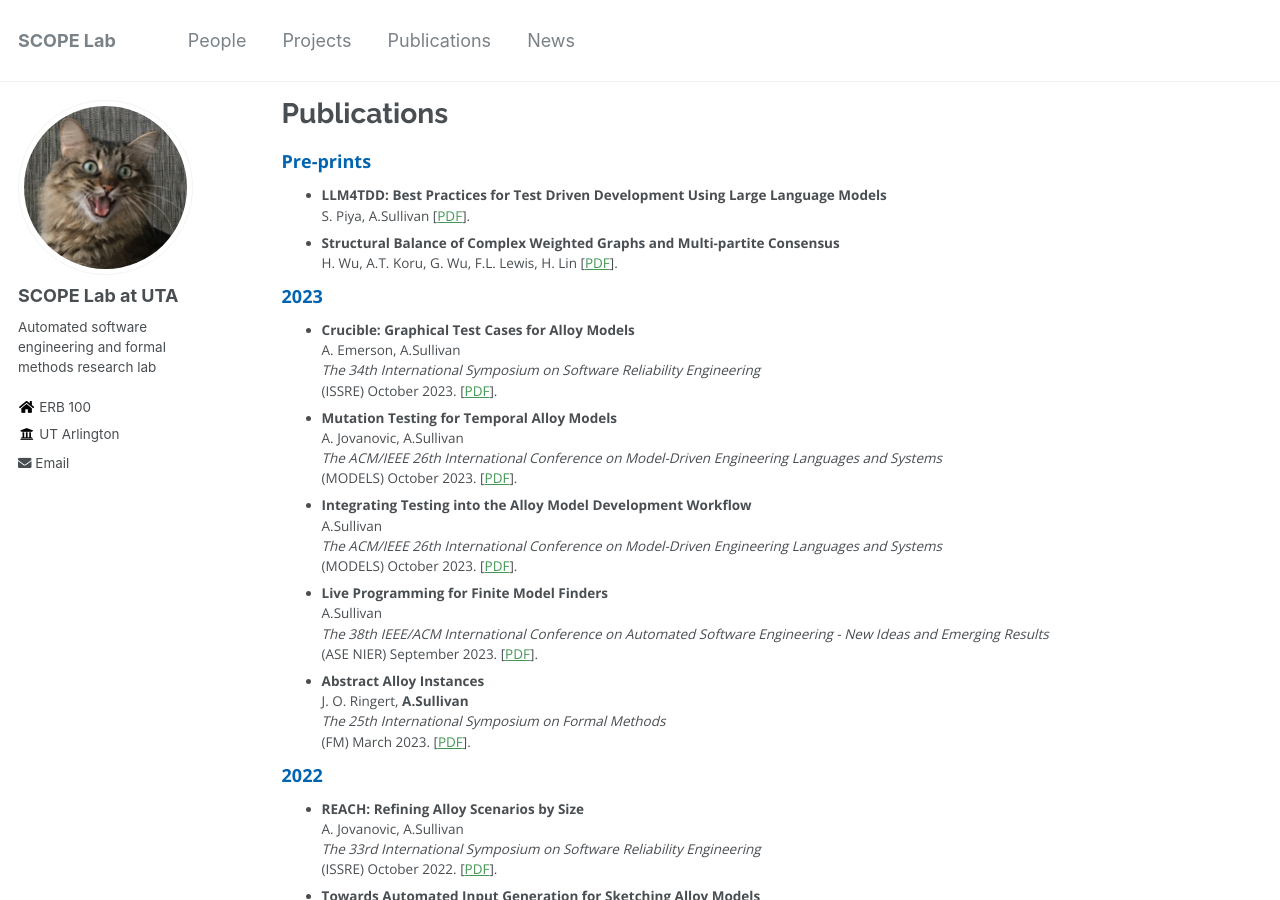
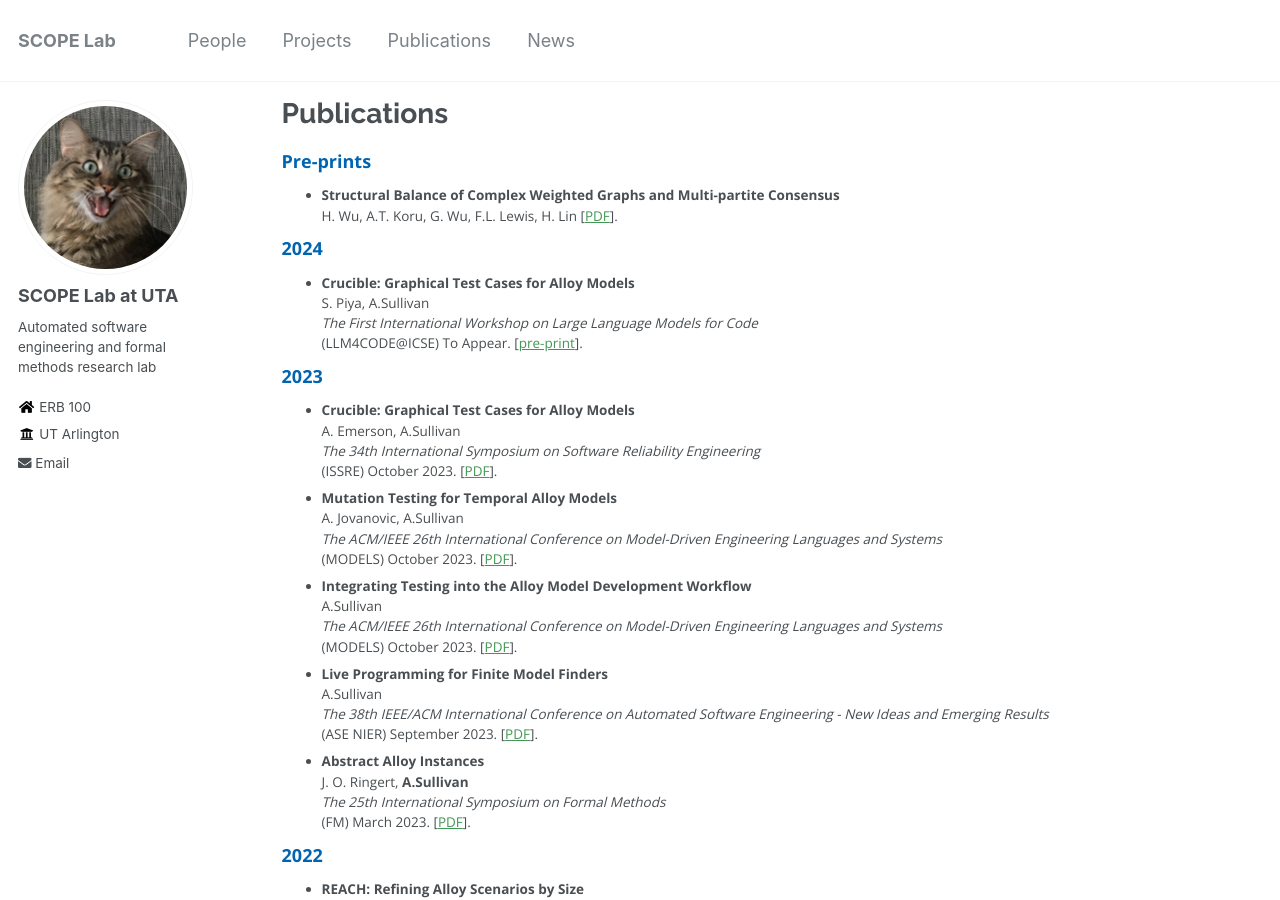
Before and after one commit to SCOPELabUTA/SCOPELabUTA.github.io, a Jekyll site: the page built from _pages/publications.md, in a window 1280 px wide and 900 px high. Built offline with Jekyll 4.4.1, drawn with Linux system fonts in a browser that asks for light colours.

Commit message:
Update publications.md

```diff
--- a/_pages/publications.md
+++ b/_pages/publications.md
@@ -5,10 +5,15 @@ author_profile: true
 ---
 ### Pre-prints
 
-* **LLM4TDD: Best Practices for Test Driven Development Using Large Language Models**
-S. Piya, A.Sullivan \[[PDF](https://arxiv.org/abs/2312.04687)\].
 * **Structural Balance of Complex Weighted Graphs and Multi-partite Consensus**
 H. Wu, A.T. Koru, G. Wu, F.L. Lewis, H. Lin \[[PDF](https://arxiv.org/abs/2311.04389)\].
+
+### 2024
+
+* **Crucible: Graphical Test Cases for Alloy Models**
+S. Piya, A.Sullivan
+_The First International Workshop on Large Language Models for Code_
+(LLM4CODE@ICSE) To Appear. \[[pre-print](https://arxiv.org/abs/2312.04687)\].
 
 ### 2023
 
```
